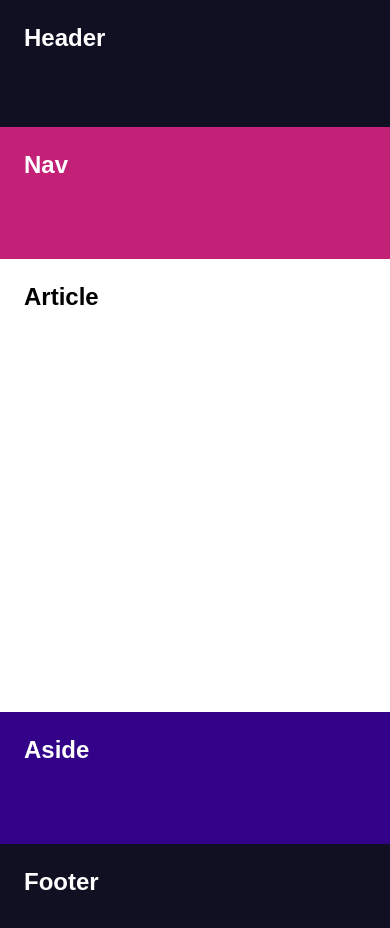
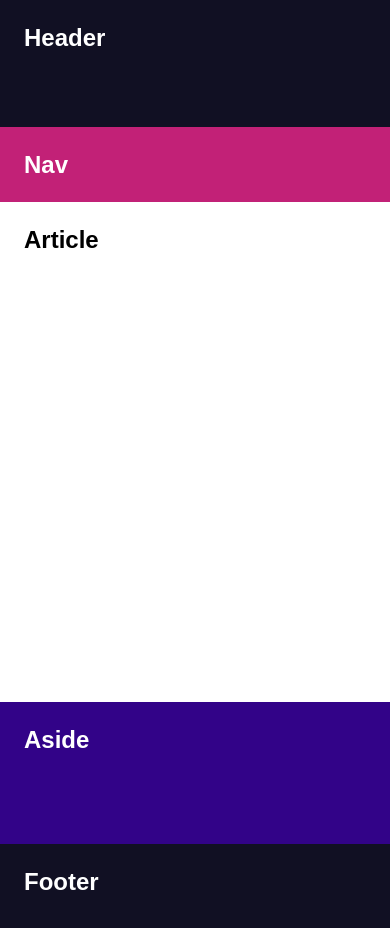
Before and after one commit to yasirozdemir/U2-D3-Flexbox-Exercises, a plain HTML site: page exercise4.html in a window 390 px wide. Drawn offline with Linux system fonts and the light colour scheme.

Commit message:
Update exercise4.html

```diff
--- a/exercise4.html
+++ b/exercise4.html
@@ -13,6 +13,17 @@
             display: inline-block;
             padding-top: 1.5rem;
             padding-left: 1.5rem;
+        }
+
+        .first-container {
+            display: flex;
+            height: 85vh;
+        }
+
+        .second-container {
+            display: flex;
+            height: 85vh;
+            flex-grow: 5;
         }
 
         header {
@@ -45,22 +56,26 @@
             height: 15vh;
         }
 
-        .first-container {
-            display: flex;
-            height: 85vh;
-        }
-
-        @media (max-width: 575px) {
-            /* for mobile phones */
-            .first-container {
-                flex-direction: column;
-            }
-        }
 
         @media (max-width: 767px) {
             /* for tablets */
             .first-container {
                 flex-direction: column;
+            }
+
+            nav {
+                height: 10vh;
+            }
+        }
+
+
+        @media (max-width: 575px) {
+            .first-container {
+                flex-direction: column;
+            }
+            .second-container {
+                flex-direction: column;
+                height: 100%;
             }
         }
 
@@ -74,6 +89,7 @@
         <nav>
             <span>Nav</span>
         </nav>
+       <div class="second-container">
             <article>
                 <span>Article</span>
             </article>
@@ -81,6 +97,7 @@
                 <span>Aside</span>
             </aside>
        </div>
+    </div>
     <footer>
         <span>Footer</span>
     </footer>
```
Lines whose indentation alone changed are shown as unchanged.
